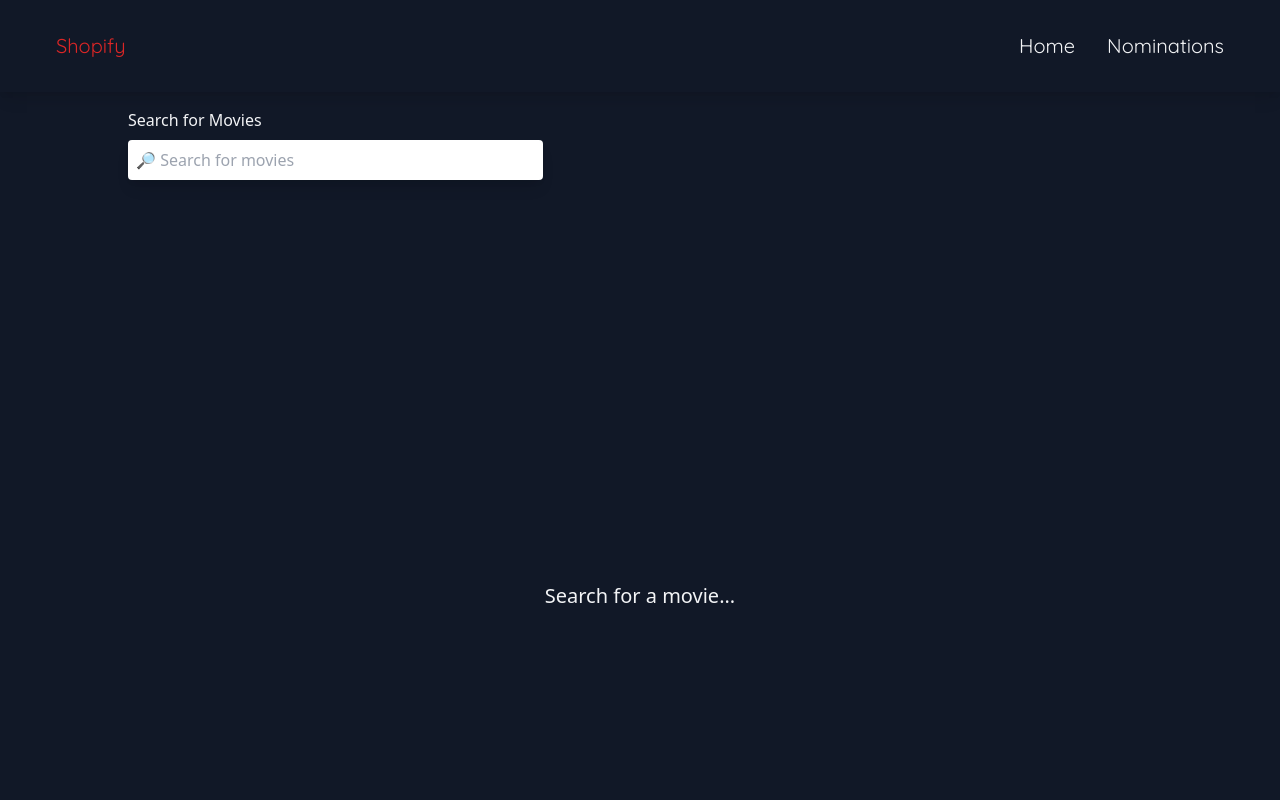
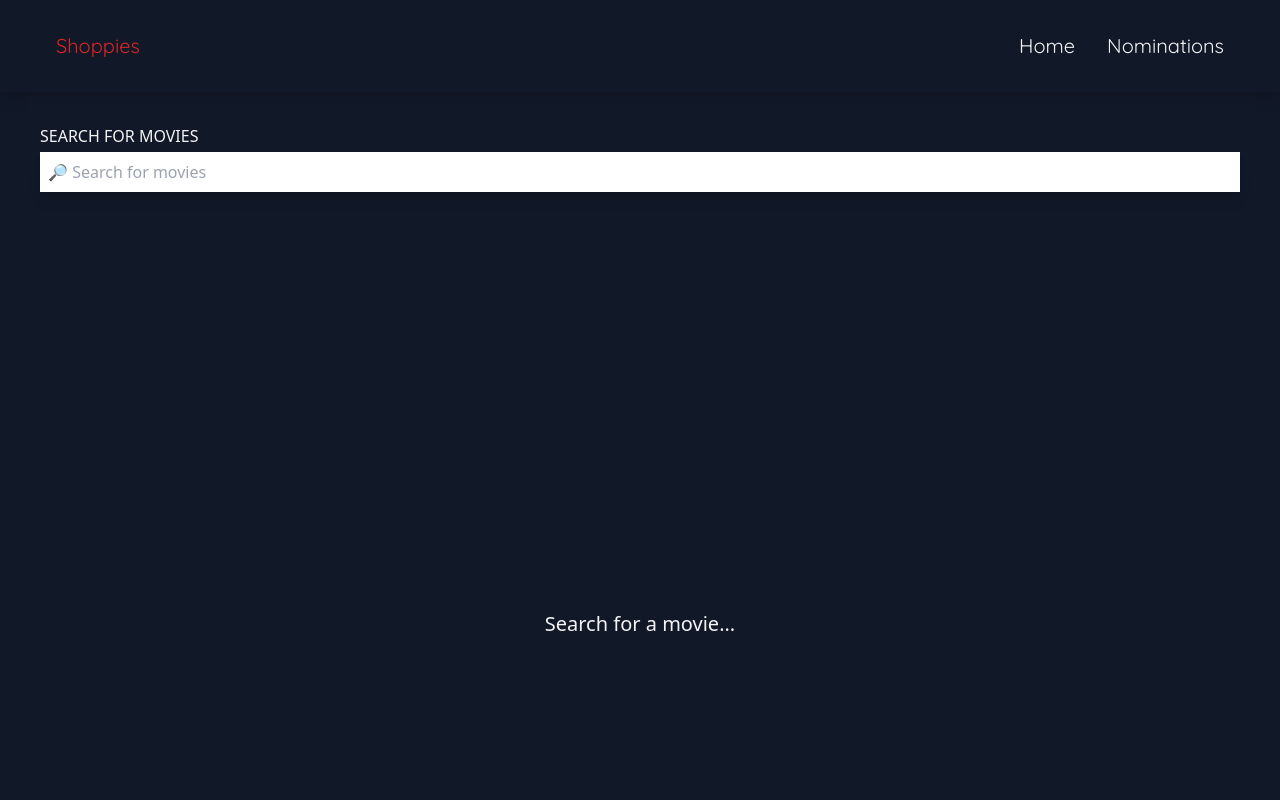
Before and after one commit to Obizim/Shoppies, a React (Create React App) app: page / in a window 1280 px wide. Shown: the top 800 px of the page. Built offline with nearby package versions, Linux system fonts and the light colour scheme.

Commit message:
Nominations
Functionality to add and also remove from nomination list

```diff
--- a/src/components/Movies.js
+++ b/src/components/Movies.js
@@ -3,25 +3,23 @@ import { GlobalContext } from "../context.js/GlobalContext";
 
 
 function Movies() {
-//   const SEARCH_API =
-//     'https://api.themoviedb.org/3/search/movie?api_key=0451e553a464ab7929fee2e705dab05e&query="';
   const url = "https://image.tmdb.org/t/p/w500";
 
-  const {movies, loading,searchTerm,onhandleSearch,onhandleSubmit} = useContext(GlobalContext)
+  const {movies, loading,searchTerm,onhandleSearch,onhandleSubmit,onBtnClick } = useContext(GlobalContext)
 
   return (
     <div className="bg-gray-900 text-gray-100">
       <form
-        className="flex flex-col items-start container justify-center space-y-2 lg:px-32 px-2 py-4"
+        className="flex flex-col container mx-auto py-8 px-10 space-y-1"
         onSubmit={onhandleSubmit}
       >
-        <label htmlFor="search">Search for Movies</label>
+        <label htmlFor="search" className="uppercase">Search for Movies</label>
         <input
           type="text"
           name="search"
           placeholder="🔎 Search for movies"
           onChange={onhandleSearch}
-          className="pl-2 md:pr-44 pr-20 py-2 rounded shadow-lg outline-none text-black"
+          className="pl-2 py-2 shadow-lg outline-none text-black"
           value={searchTerm}
         />
       </form>
@@ -38,7 +36,7 @@ function Movies() {
                   <div className="flex flex-col py-2 px-2">
                   <p className="lg:text-xl text-base mt-2 rounded">{title}</p>
                   <p className="text-red-400 text-base mt-2 rounded">{release_date}</p>
-                  <button className="bg-white text-black hover:bg-black hover:text-white transition py-2 px-4 rounded mt-4">Nominate</button>
+                  <button onClick={() => onBtnClick(id)} className="bg-white text-black hover:bg-black hover:text-white transition py-2 px-4 rounded mt-4">Nominate</button>
                   </div>
                 </div>
             );
--- a/src/components/NavBar.js
+++ b/src/components/NavBar.js
@@ -8,7 +8,7 @@ function Navbar() {
     <div className="sticky w-full">
       <nav className="items-center justify-between bg-gray-900 text-gray-100 py-8 px-6 lg:px-14 shadow-lg font-quicksand">
         <div className="flex justify-between items-center">
-          <h1 className="text-xl text-red-600">Shopify</h1>
+          <h1 className="text-xl text-red-600">Shoppies</h1>
           <button
             onClick={() => setOpen(!isOpen)}
             className="lg:hidden md:hidden focus:outline-none focus:ring focus:border-white"
@@ -44,7 +44,7 @@ function Navbar() {
         {!isOpen && (
           <aside className="md:hidden lg:hidden top-0 left-0 w-52 bg-gray-900 fixed h-full overflow-auto ease-in-out transition-all duration-900 z-50">
             <span className="flex w-full items-center py-7 border-b">
-              <h1 className="text-xl text-red-600 px-6">Shopify</h1>
+              <h1 className="text-xl text-red-600 px-6">Shoppies</h1>
             </span>
             <Link to="/">
               {" "}
--- a/src/components/Nominees.js
+++ b/src/components/Nominees.js
@@ -1,13 +1,40 @@
-import React from 'react'
+import React, { useContext } from "react";
+import { GlobalContext } from "../context.js/GlobalContext";
 
 function Nominees() {
+  const url = "https://image.tmdb.org/t/p/w500";
 
+  const { nominatedMovies, onRemoveClick } = useContext(GlobalContext);
 
-    return (
-        <>
-          Nominees Page
-        </>
-    )
+  if(nominatedMovies.length === 0) {
+      return <h2 className="h-screen bg-gray-900 text-gray-100 flex items-center justify-center text-xl">No Movies has been nominated</h2>
+  }
+
+  return (
+    <section className="bg-gray-900 text-gray-100">
+      <h2 className="lg:text-2xl text-base text-red-600 lg:py-4 lg:px-28 md:p-18 p-4">Nominations List</h2>
+      <div className="grid grid-cols-2 lg:grid-cols-6 md:grid-cols-4 gap-3 md:gap-4 lg:gap-6 lg:py-4 lg:px-28 md:p-18 p-4">
+        {nominatedMovies.map(({ id, original_title, poster_path }) => {
+          return (
+            <div key={id} className="font-quicksand bg-gray-800">
+              <img src={url + poster_path} alt={original_title} />
+              <div className="flex flex-col py-2 px-2">
+                <p className="lg:text-xl text-base mt-2 rounded">
+                  {original_title}
+                </p>
+                <button
+                onClick={() => onRemoveClick(id)}
+                  className="bg-white text-black hover:bg-black hover:text-white transition py-2 px-4 rounded mt-4"
+                >
+                  Remove
+                </button>
+              </div>
+            </div>
+          );
+        })}
+      </div>
+    </section>
+  );
 }
 
-export default Nominees
+export default Nominees;
--- a/src/context.js/GlobalContext.js
+++ b/src/context.js/GlobalContext.js
@@ -1,27 +1,29 @@
-import React, { createContext, useState } from 'react'
-import axios from 'axios'
+import React, { createContext, useState } from "react";
+import axios from "axios";
 
-export const GlobalContext = createContext()
+export const GlobalContext = createContext();
 
-    const SEARCH_API = 'https://api.themoviedb.org/3/search/movie?api_key=0451e553a464ab7929fee2e705dab05e&query="';
+const SEARCH_API =
+  'https://api.themoviedb.org/3/search/movie?api_key=0451e553a464ab7929fee2e705dab05e&query="';
+
+function GlobalContextProvider({ children }) {
+  const [movies, setMovies] = useState([]);
+  const [loading, setLoading] = useState(true);
+  const [searchTerm, setSearchTerm] = useState("");
+  const [nominatedMovies, setNominatedMovies] = useState([]);
 
 
-function GlobalContextProvider({children}) {
-
-    const [movies, setMovies] = useState([]);
-    const [loading, setLoading] = useState(true)
-    const [searchTerm, setSearchTerm] = useState("");
-
+  // on Search Form Submit
   function onhandleSubmit(e) {
     e.preventDefault();
 
     if (searchTerm) {
-        setLoading(true)
+      setLoading(true);
       axios.get(SEARCH_API + searchTerm).then((resp) => {
         const movies = resp.data.results;
         console.log(movies);
         setMovies(movies);
-          setLoading(false)
+        setLoading(false);
         setSearchTerm("");
       });
     }
@@ -31,11 +33,30 @@ function GlobalContextProvider({children}) {
     setSearchTerm(e.target.value);
   }
 
-    return (
-        <GlobalContext.Provider value={{movies,loading,searchTerm,onhandleSubmit,onhandleSearch}}>
-            {children}
-        </GlobalContext.Provider>
+  // Add to Nominations List
+  function onBtnClick(id) {
+    movies.filter((movie) =>{
+      if(movie.id === id) {
+          setNominatedMovies([...nominatedMovies, movie])
+        }
+      return movie
+    }
       )
   }
 
-export default GlobalContextProvider
+  // Remove from Nominations List
+
+  function onRemoveClick(id) {
+    setNominatedMovies(nominatedMovies.filter(movie => movie.id !== id))
+  }
+
+  return (
+    <GlobalContext.Provider
+      value={{ movies, loading, searchTerm, onhandleSubmit, onhandleSearch, nominatedMovies, onBtnClick, onRemoveClick }}
+    >
+      {children}
+    </GlobalContext.Provider>
+  );
+}
+
+export default GlobalContextProvider;
```
Lines whose indentation alone changed are shown as unchanged.
